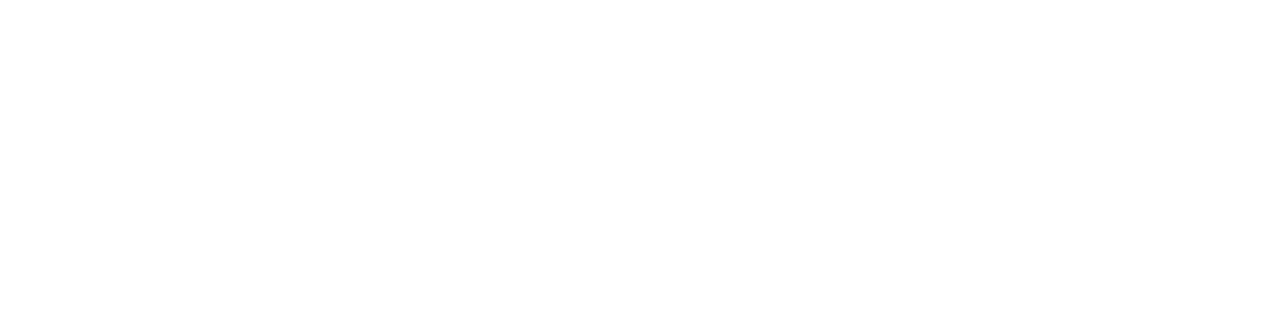
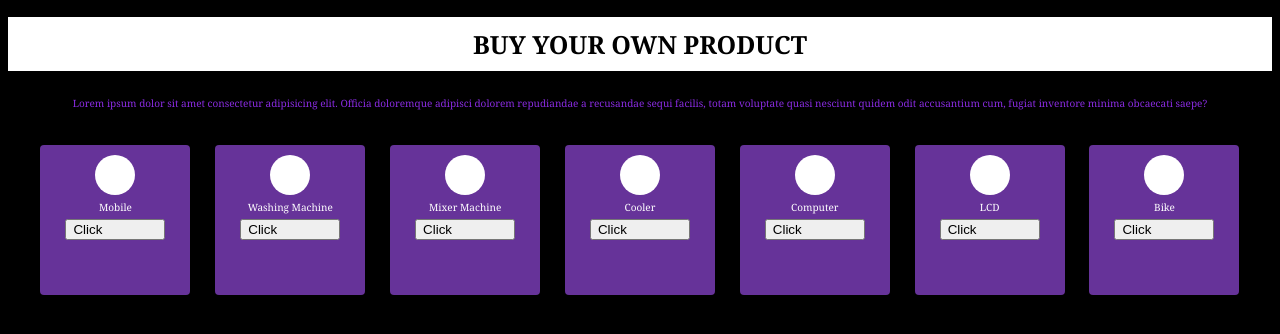
Before and after one commit to d3c0de-jony/Simple_Creative_Design, a plain HTML site: page index.html in a window 1280 px wide. Drawn offline with Linux system fonts and the light colour scheme.

Commit message:
these are making by me

```diff
--- a/Simple Calculator/style.css
+++ /dev/null
@@ -1,52 +0,0 @@
-body {
-    display: flex;
-    justify-content: center;
-    align-items: center;
-    height: 100vh;
-    margin: 0;
-    background-color: #f0f0f0;
-}
-
-.calculator {
-    border: 3px solid #151515;
-    border-radius: 10px;
-    box-shadow: 0 0 10px rgba(0, 0, 0, 0.1);
-    overflow: hidden;
-    width: 220px;
-}
-
-#display {
-    width: 200px;
-    height: 60px;
-    text-align: right;
-    padding: 10px;
-    font-size: 2em;
-    border: none;
-    background-color: #ed1212;
-    color: #fff;
-}
-
-.buttons {
-    display: grid;
-    grid-template-columns: repeat(4, 1fr);
-    gap: 1px;
-}
-
-.btn {
-    height: 60px;
-    border: none;
-    background-color: #1100ff;
-    font-size: 1.5em;
-    cursor: pointer;
-    transition: background-color 0.3s;
-    outline: 2px black solid;
-    color: white;
-}
-
-.btn:hover {
-    background-color: #ddd;
-}
-
-.zero {
-    grid-column: span 2;
-}
--- a/index.html
+++ b/index.html
@@ -0,0 +1,98 @@
+<!DOCTYPE html>
+<html>
+
+<head>
+    <title>Flipcart</title>
+    <link rel="stylesheet" href="style.css">
+    <script src="script.js"></script>
+</head>
+
+<body>
+    <div class="container">
+        <h1 id="top-heading">
+            Buy your own product
+        </h1>
+        <p id="about-website">
+            Lorem ipsum dolor sit amet consectetur adipisicing elit. Officia doloremque adipisci dolorem repudiandae a
+            recusandae sequi facilis, totam voluptate quasi nesciunt quidem odit accusantium cum, fugiat inventore
+            minima obcaecati saepe?
+        </p>
+    </div>
+
+    <div class="item-container">
+
+
+        <div class="item-1" id="item">
+            <div class="circle" id="circle1"></div>
+            <p>Mobile</p>
+            <button onclick="clickButton()" >Click</button>
+        </div>
+
+
+
+        <div class="item-2" id="item">
+            <div class="circle" id="circle2"></div>
+            <p>Washing Machine</p>
+            <button onclick="clickButton2()" >Click</button>
+        </div>
+
+
+
+
+        <div class="item-3" id="item">
+            <div class="circle" id="circle3"></div>
+            <p>Mixer Machine</p>
+            <button onclick="clickButton3()" >Click</button>
+        </div>
+
+
+
+
+        <div class="item-4" id="item">
+            <div class="circle" id="circle4"></div>
+            <p>Cooler</p>
+            <button onclick="clickButton4()" >Click</button>
+        </div>
+
+
+        <div class="item-5" id="item">
+            <div class="circle" id="circle5"></div>
+            <p>Computer</p>
+            <button onclick="clickButton5()">Click</button>
+        </div>
+
+
+
+        <div class="item-6" id="item">
+            <div class="circle" id="circle6"></div>
+            <p>LCD</p>
+            <button onclick="clickButton6()" >Click</button>
+        </div>
+
+
+
+
+        <div class="item-7" id="item">
+            <div class="circle" id="circle7"></div>
+            <p>Bike</p>
+            <button onclick="clickButton7()" >Click</button>
+        </div>
+
+
+    </div>
+
+<p id="output-1"></p>
+<p id="output-2"></p>
+<p id="output-3"></p>
+<p id="output-4"></p>
+<p id="output-5"></p>
+<p id="output-6"></p>
+<p id="output-7"></p>
+<p id="output-8"></p>
+<p id="output-9"></p>
+
+
+
+</body>
+
+</html>
--- a/script.js
+++ b/script.js
@@ -0,0 +1,41 @@
+function clickButton() {
+    document.getElementById("output-1").innerHTML = Date();
+    document.getElementById("circle1").style.backgroundColor = "red";
+}
+
+function clickButton2() {
+    document.getElementById("output-2").innerHTML = Date();
+    document.getElementById("circle1").style.backgroundColor = "black";
+    document.getElementById("circle2").style.backgroundColor = "red";
+}
+
+function clickButton3() {
+    document.getElementById("output-3").innerHTML = Date();
+    document.getElementById("circle2").style.backgroundColor = "black";
+    document.getElementById("circle3").style.backgroundColor = "red";
+}
+
+function clickButton4() {
+    document.getElementById("output-4").innerHTML = Date();
+    document.getElementById("circle3").style.backgroundColor = "black";
+    document.getElementById("circle4").style.backgroundColor = "red";
+}
+
+function clickButton5() {
+    document.getElementById("output-5").innerHTML = Date();
+    document.getElementById("circle4").style.backgroundColor = "black";
+    document.getElementById("circle5").style.backgroundColor = "red";
+}
+
+function clickButton6() {
+    document.getElementById("output-6").innerHTML = Date();
+    document.getElementById("circle5").style.backgroundColor = "black";
+    document.getElementById("circle6").style.backgroundColor = "red";
+
+}
+
+function clickButton7() {
+    document.getElementById("output-7").innerHTML = Date();
+    document.getElementById("circle6").style.backgroundColor = "black";
+    document.getElementById("circle7").style.backgroundColor = "red";
+}
--- a/style.css
+++ b/style.css
@@ -1,4 +1,112 @@
 body {
-    background-color: red;
+    background-color: rgb(0, 0, 0);
+    color: rgb(0, 255, 47);
+    font-family: Georgia, 'Times New Roman', Times, serif;
+}
+
+
+#top-heading {
+    background-color: white;
+    color: black;
+    text-transform: uppercase;
+    padding: 10px;
+    font-size: 25px;
+    text-align: center;
+
+}
+
+
+#about-website{
+    background: rgb(0, 0, 0);
+    color: blueviolet;
+    margin: 20px;
+
+}
+
+
+.item-container {
+
     color: white;
+    display: flex;
+    justify-content: space-evenly;
+    padding: 20px;
 }
+
+.item-1 {
+    background-color: rebeccapurple;
+    width: 100px;
+    height: 100px;;;
+}
+
+.item-2 {
+    background-color: rebeccapurple;
+    width: 100px;
+    height: 100px;;;
+}
+
+.item-3 {
+    background-color: rebeccapurple;
+    width: 100px;
+    height: 100px;
+    ;;
+}
+
+.item-4 {
+    background-color: rebeccapurple;
+    width: 100px;
+    height: 100px;
+    ;;
+}
+
+.item-5 {
+    background-color: rebeccapurple;
+    width: 100px;
+    height: 100px;;;;
+}
+
+.item-6 {
+    background-color: rebeccapurple;
+    width: 100px;
+    height: 100px;;
+}
+
+.item-7 {
+    background-color: rebeccapurple;
+    width: 100px;
+    height: 100px;;
+}
+
+#item {
+    margin: auto;
+    border-radius: 4px;
+    width: 150px;
+    height: 150px;
+
+}
+
+button {
+    margin: auto;
+    display: flex;
+    position: relative;
+    top: px;
+    width: 100px;
+    text-align: center;
+}
+
+.circle {
+    background-color: white;
+    width: 40px;
+    height: 40px;
+    border-radius: 100%;
+    margin: auto;
+    display: flex;
+    position: relative;
+    top: 10px;
+}
+
+p{
+    text-align: center;
+    font-size: 10px;
+    position: relative;
+    top: 5px;
+}
```
Also changed, not shown: Simple Calculator/index.html (deleted, +0 -35 lines), Simple Calculator/script.js (deleted, +0 -16 lines).
